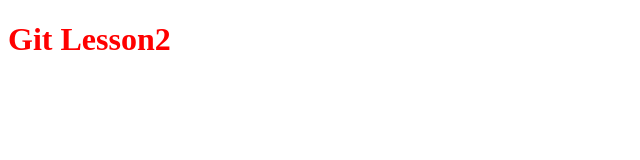
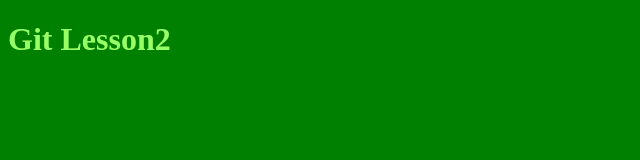
Before and after one commit to hkeper/learnGit, a plain HTML site: page index.html in a window 1280 px wide. Shown: the whole page, without its empty margins (0-640 px from the left). Drawn offline with Linux system fonts and the light colour scheme.

Commit message:
change style

```diff
--- a/css/style.css
+++ b/css/style.css
@@ -1,3 +1,6 @@
+body{
+	background: green;
+}
 h1{
-    color:red;
+    color:#99FF66;
 }
```
Also changed, not shown: index.html (line endings or trailing spaces).
